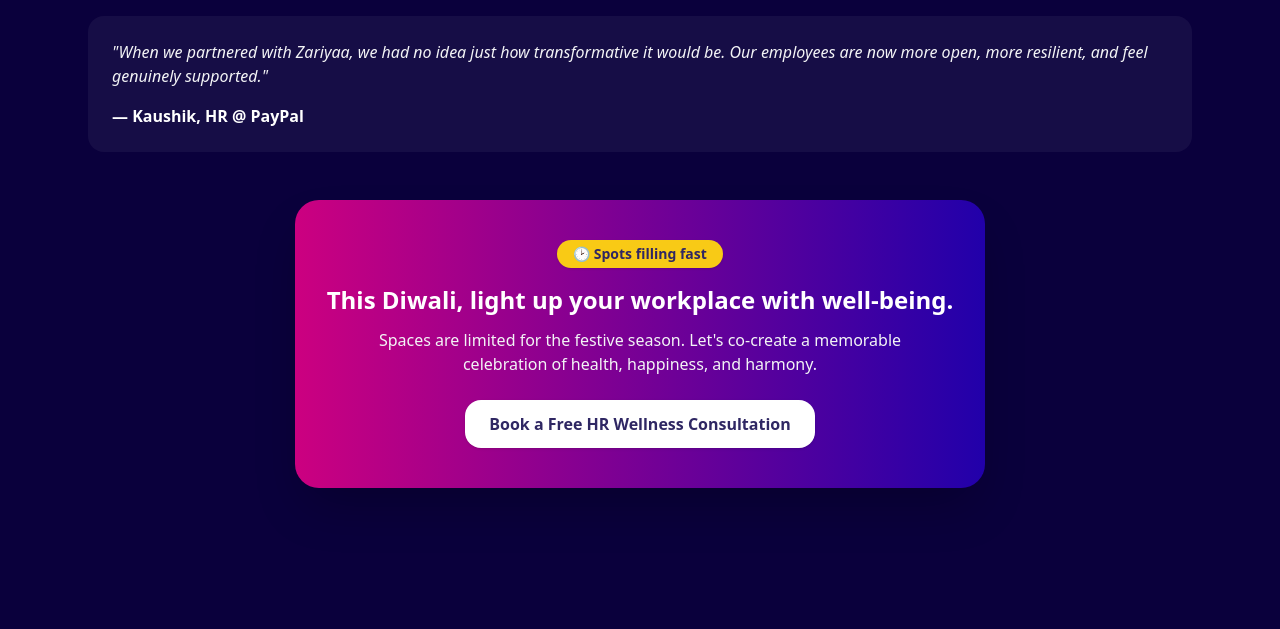
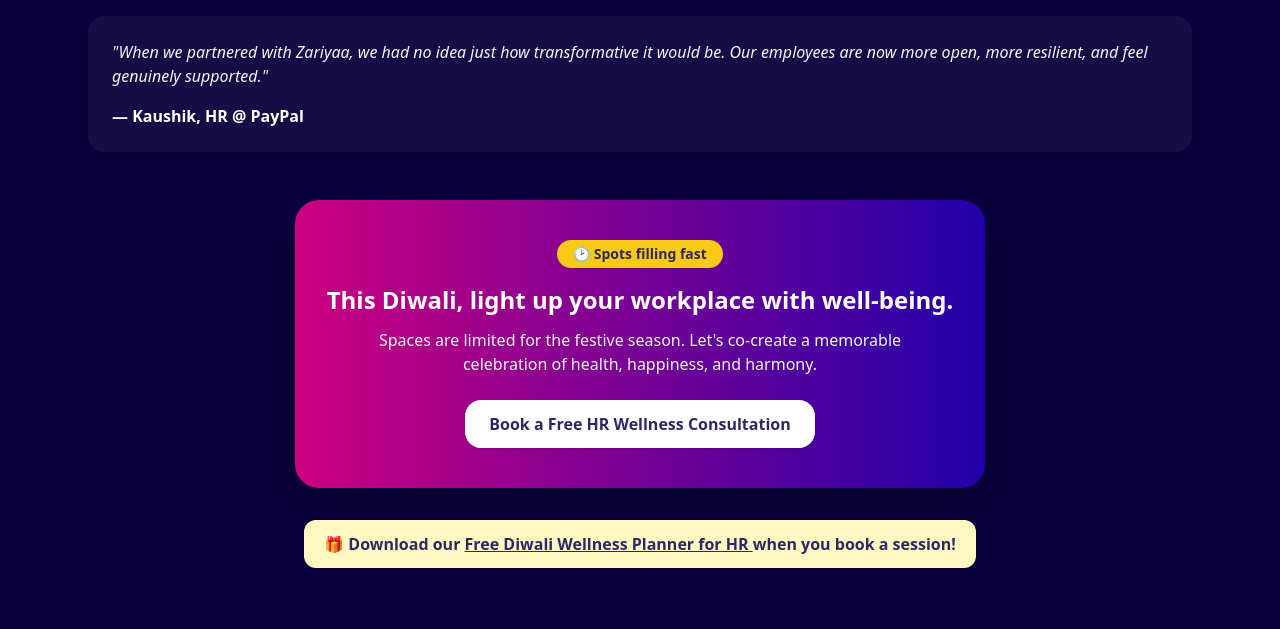
Before and after one commit to zariyaa1/marketing, a plain HTML site: page diwali/index.html in a window 1280 px wide. Shown: the part 2478-3107 px from the top of the page. Drawn offline with nearby package versions, Linux system fonts and the light colour scheme.

Commit message:
feat: add marketing planner

```diff
--- a/diwali/index.html
+++ b/diwali/index.html
@@ -312,6 +312,23 @@
                 </button>
             </div>
         </section>
+
+        <!-- Download Planner Promo -->
+        <div class="mt-6 flex flex-col items-center">
+            <div
+                class="bg-yellow-100 text-[var(--accent)] px-5 py-3 rounded-xl shadow font-semibold mb-3 flex items-center gap-2">
+
+                <a href="/planner.pdf">
+
+                    🎁 Download our <span class="underline font-bold">
+
+                        Free Diwali Wellness Planner for HR
+                    </span> when you book a session!
+                </a>
+
+            </div>
+
+        </div>
     </main>
 
     <!-- FOOTER -->
```
Also changed, not shown: 1 other file.
